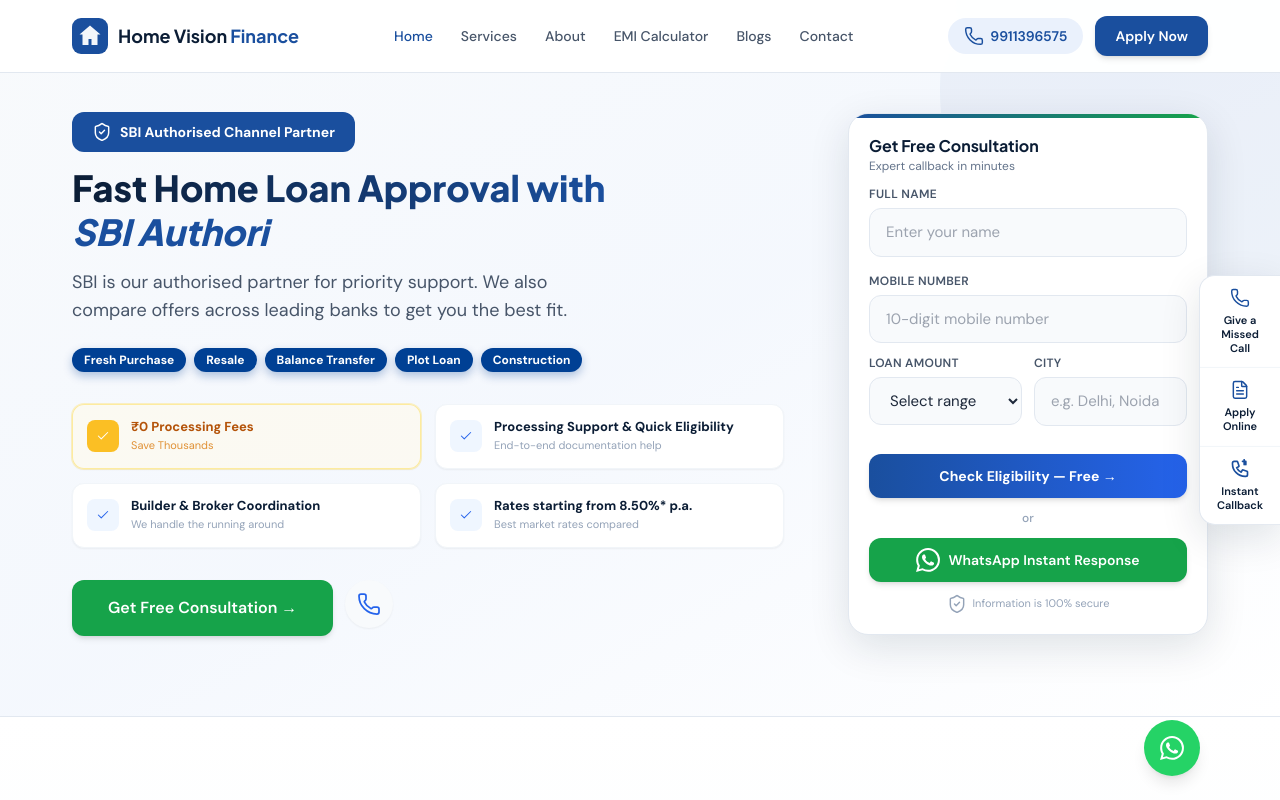
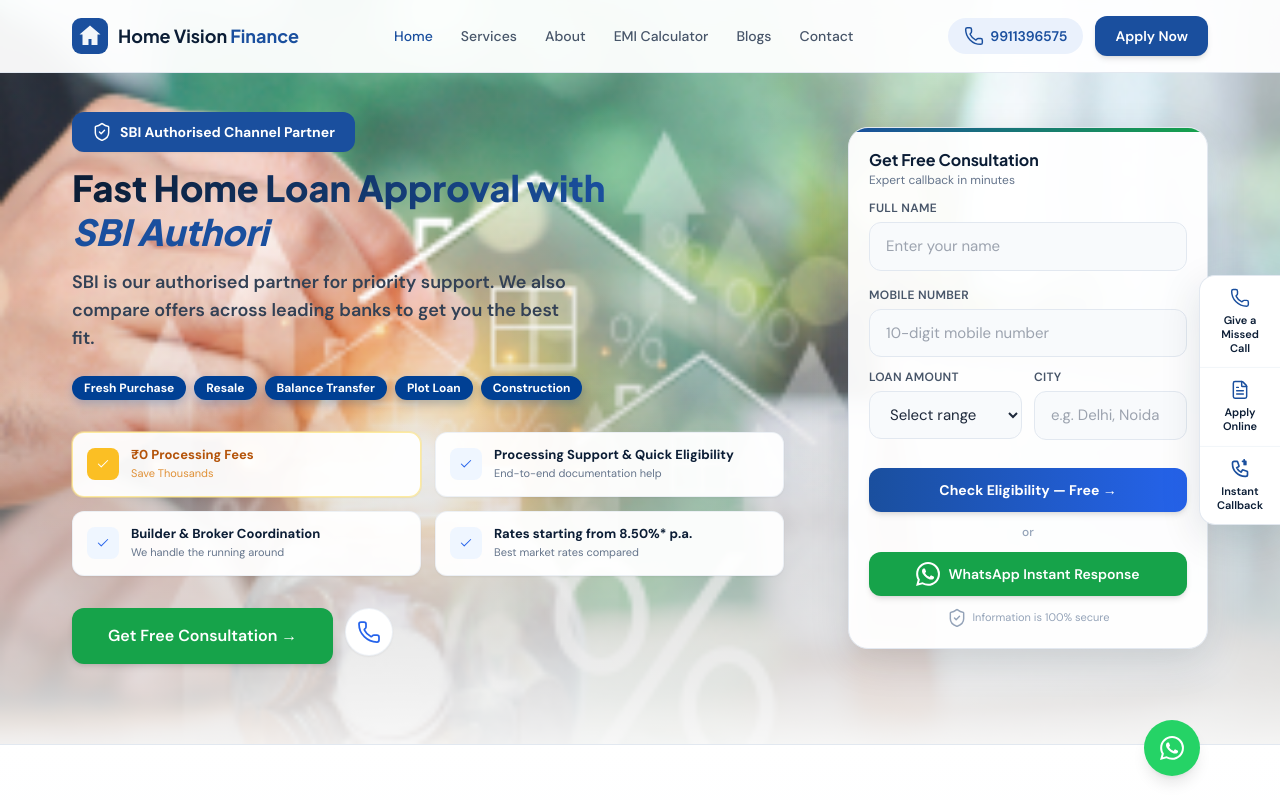
Before and after one commit to theteamzoradevs-gif/Home_Vision_Finance, a Next.js app: page / in a window 1280 px wide. Shown: the top 800 px of the page. Built offline with nearby package versions, Linux system fonts and the light colour scheme.

Commit message:
hero adn other things

```diff
--- a/src/app/about/page.tsx
+++ b/src/app/about/page.tsx
@@ -24,7 +24,7 @@
       <MissionVisionCards />
       <WhyChooseGrid />
 
-      <section className="section-padding bg-slate-50">
+      <section className="section-padding pt-5 bg-slate-50">
         <div className="container-site">
           <SectionHeading label="Our Impact" title="Numbers That Speak for Us" centered />
           <StatsGrid />
--- a/src/app/contact/page.tsx
+++ b/src/app/contact/page.tsx
@@ -20,7 +20,7 @@
         description="Reach out for home loan assistance, eligibility checks, or partnership inquiries. Our team responds within 24 hours."
       />
 
-      <section className="section-padding bg-white">
+      <section className="section-padding pt-5 bg-white">
         <div className="container-site grid gap-12 lg:grid-cols-[1fr_1fr]">
           <div>
             <h2 className="font-heading text-2xl font-bold text-navy">Contact Information</h2>
--- a/src/app/emi-calculator/page.tsx
+++ b/src/app/emi-calculator/page.tsx
@@ -17,7 +17,7 @@
         title="Home Loan EMI Calculator"
         description="Get instant estimates for monthly EMI, total interest, and total repayment. Make informed decisions before you apply."
       />
-      <section className="pt-6 pb-20 bg-white">
+      <section className="pt-5 pb-20 bg-white">
         <div className="container-site">
           {/* DEDICATED PAGE: schedule dikhane ke liye true pass kiya */}
           <EmiCalculatorWidget showScheduleInline={true} />
--- a/src/app/services/page.tsx
+++ b/src/app/services/page.tsx
@@ -18,13 +18,16 @@
         title="Complete Home Loan Solutions"
         description="From fresh purchases to balance transfers — we compare top banks and deliver ₹0 processing fee support end to end."
       />
-      <section className="section-padding bg-white">
+
+      {/* section-padding ke sath pt-0 add kiya hai top margin/padding zero karne ke liye */}
+      <section className="section-padding pt-5 bg-white">
         <div className="container-site space-y-20 sm:space-y-24">
           {PAGE_SERVICES.map((service, i) => (
             <ServiceDetailBlock key={service.slug} service={service} reverse={i % 2 === 1} />
           ))}
         </div>
       </section>
+
       <CtaBanner
         layout="split"
         title="Ready to Find the Best Loan for You?"
--- a/src/features/landing/components/1_HeroSection.tsx
+++ b/src/features/landing/components/1_HeroSection.tsx
@@ -1,6 +1,7 @@
 "use client";
 
 import { useState } from "react";
+import Image from "next/image";
 import { Button } from "@/components/ui/Button";
 import { Input } from "@/components/ui/Input";
 import { Select } from "@/components/ui/Select";
@@ -58,7 +59,7 @@
   }
 
   return (
-    <div className="relative overflow-hidden rounded-[20px] border border-slate-200 bg-white p-5 shadow-card-lg">
+    <div className="relative overflow-hidden rounded-[20px] border border-slate-200 bg-white/95 backdrop-blur-sm p-5 shadow-card-lg">
       <div className="absolute inset-x-0 top-0 h-1 bg-gradient-to-r from-brand to-accent" />
       <h3 className="font-heading text-base font-bold text-navy">Get Free Consultation</h3>
       <p className="mb-3 text-xs text-slate-500">Expert callback in minutes</p>
@@ -128,11 +129,33 @@
   const currentWord = useTypewriter(WORDS);
 
   return (
-    <section className="relative overflow-hidden border-b border-slate-200 bg-gradient-to-br from-slate-50 via-brand-pale/50 to-white pb-16 pt-24 sm:pb-20 sm:pt-28">
-      <div className="pointer-events-none absolute -right-40 -top-40 h-[500px] w-[500px] rounded-full bg-brand/5" />
-      <div className="container-site relative grid items-center gap-12 lg:grid-cols-[1fr_360px] lg:gap-16">
+    // Fixed: Standardized relative stacking context
+    <section className="relative overflow-hidden border-b border-slate-200 pb-16 pt-24 sm:pb-20 sm:pt-28 min-h-[600px] flex items-center w-full">
+
+      {/* 1. Background Image Layer - Reset pointer events to avoid text blocking */}
+      <div className="absolute inset-0 z-0 pointer-events-none">
+        <Image
+          src="/hero-bg.jpg"
+          alt="Happy Family Dream Home Vision Finance"
+          fill
+          priority
+          sizes="100vw"
+          className="object-cover object-center transform scale-100"
+        />
+      </div>
+
+      {/* 2. Light Blue Vibrant Overlay Layer - Changed opacity ratios and gradient distribution for bright rendering */}
+      {/* <div className="absolute inset-0 z-10 bg-gradient-to-r from-slate-50/90 via-blue-50/75 to-blue-100/40 mix-blend-normal" />
+      <div className="absolute inset-0 z-10 bg-gradient-to-t from-white/95 via-transparent to-transparent" /> */}
+
+      {/* 2. Light Blue Radiant/Vibrant Overlay Layer — Super Light Version */}
+<div className="absolute inset-0 z-10 bg-gradient-to-r from-white/10 via-blue-20/20 to-transparent" />
+<div className="absolute inset-0 z-10 bg-gradient-to-t from-white via-transparent to-transparent opacity-90" />
+
+      {/* 3. Real Layout Content Container */}
+      <div className="container-site relative z-20 grid items-center gap-12 lg:grid-cols-[1fr_360px] lg:gap-16 w-full">
         <div>
-          <div className="mb-4 inline-flex items-center gap-2 rounded-xl bg-brand px-5 py-2.5 text-sm font-bold text-white">
+          <div className="mb-4 inline-flex items-center gap-2 rounded-xl bg-brand px-5 py-2.5 text-sm font-bold text-white shadow-sm">
             {Icons.shield} SBI Authorised Channel Partner
           </div>
 
@@ -147,31 +170,31 @@
             </span>
           </h1>
 
-          <p className="mt-4 max-w-lg text-base leading-relaxed text-slate-600 sm:text-lg">
+          <p className="mt-4 max-w-lg text-base leading-relaxed text-slate-700 sm:text-lg font-semibold">
             SBI is our authorised partner for priority support. We also compare offers across leading banks to get you the best fit.
           </p>
 
-          {/* Ultra-compact Tags with Smooth Vibrant Blue Hover Transition */}
+          {/* Ultra-compact Tags */}
           <div className="mt-6 flex flex-wrap gap-2">
             {TAGS.map((tag) => (
               <span
                 key={tag}
-                className="cursor-pointer rounded-full bg-[#004094] px-3 py-1 text-xs font-bold text-white transition-all duration-200 ease-in-out hover:bg-[#2563eb] shadow-[0_4px_10px_rgba(0,64,148,0.3)] hover:shadow-[0_4px_12px_rgba(37,99,235,0.45)]"
+                className="cursor-pointer rounded-full bg-[#004094] px-3 py-1 text-xs font-bold text-white transition-all duration-200 ease-in-out hover:bg-[#2563eb] shadow-[0_4px_10px_rgba(0,64,148,0.25)] hover:shadow-[0_4px_12px_rgba(37,99,235,0.4)]"
               >
                 {tag}
               </span>
             ))}
           </div>
 
-          {/* Re-designed Smaller USPs Cards */}
+          {/* Smaller USPs Cards */}
           <div className="mt-8 grid grid-cols-1 sm:grid-cols-2 gap-3.5">
             {HERO_USPS.map((item) => (
               <div
                 key={item.text}
                 className={`flex items-center gap-3 rounded-xl border p-3.5 shadow-sm transition-all duration-300 transform hover:-translate-y-1 hover:shadow-md ${
                   item.isGreen
-                    ? "border-amber-200/80 bg-amber-50/60 ring-1 ring-amber-200/50 hover:border-amber-300"
-                    : "border-slate-100 bg-white hover:border-blue-200"
+                    ? "border-amber-200/80 bg-white/95 ring-1 ring-amber-200/50 hover:border-amber-300"
+                    : "border-slate-200/60 bg-white/95 hover:border-blue-200"
                 }`}
               >
                 <div className={`flex h-8 w-8 shrink-0 items-center justify-center rounded-lg ${
@@ -188,7 +211,7 @@
                     {item.text}
                   </h4>
                   <p className={`text-[11px] mt-0.5 ${
-                    item.isGreen ? "text-amber-600/80" : "text-slate-400"
+                    item.isGreen ? "text-amber-600/80" : "text-slate-500"
                   }`}>
                     {item.subtitle}
                   </p>
@@ -198,7 +221,7 @@
           </div>
 
           <div className="mt-8 flex flex-wrap gap-3">
-            <Button href="/contact" variant="green" size="lg">
+            <Button href="/contact" variant="green" size="lg" className="shadow-md">
               Get Free Consultation →
             </Button>
 
@@ -213,7 +236,7 @@
               <Button
                 href={`tel:${PHONE}`}
                 variant="ghost"
-                className="flex h-12 w-12 items-center justify-center rounded-full bg-[#f8fafc] p-0 text-[#2563eb] hover:bg-[#f1f5f9] transition-colors focus:ring-0 focus-visible:ring-0 shadow-sm"
+                className="flex h-12 w-12 items-center justify-center rounded-full bg-white p-0 text-[#2563eb] hover:bg-[#f1f5f9] transition-colors focus:ring-0 focus-visible:ring-0 shadow-sm border border-slate-200/60"
               >
                 <span className="h-6 w-6 flex items-center justify-center [&>svg]:h-full [&>svg]:w-full">
                   {Icons.phone}
--- a/src/features/landing/components/4_OurServices.tsx
+++ b/src/features/landing/components/4_OurServices.tsx
@@ -24,7 +24,7 @@
                 <h3 className="font-heading text-lg font-semibold text-navy">{service.title}</h3>
                 <p className="mt-2 text-sm leading-relaxed text-slate-500">{service.description}</p>
                 <span className="mt-4 inline-flex items-center gap-1 text-sm font-semibold text-brand">
-                  Learn more {Icons.arrow}
+                  Apply Now
                 </span>
               </Card>
             </Link>
--- a/src/features/landing/components/7_BrokerSection.tsx
+++ b/src/features/landing/components/7_BrokerSection.tsx
@@ -15,7 +15,7 @@
         </div>
         <div className="flex flex-wrap gap-3">
           <Button href={`tel:${PHONE}`} variant="white">
-            📞 Call Abhishek
+            📞 Call Now
           </Button>
           <Button href={WHATSAPP_HOME} variant="green" external>
             💬 WhatsApp Now
```
Also changed, not shown: public/hero-bg.jpg (added).
